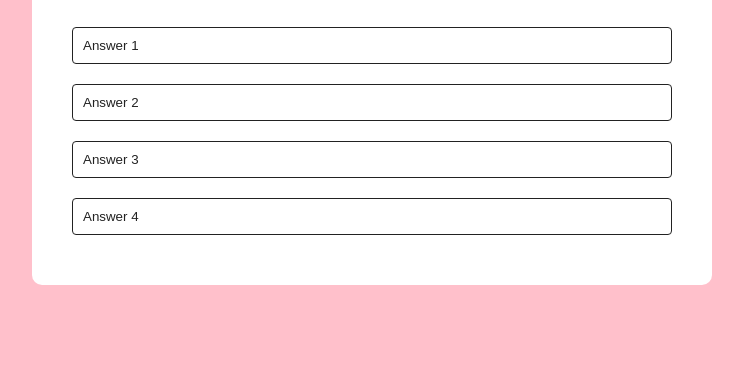
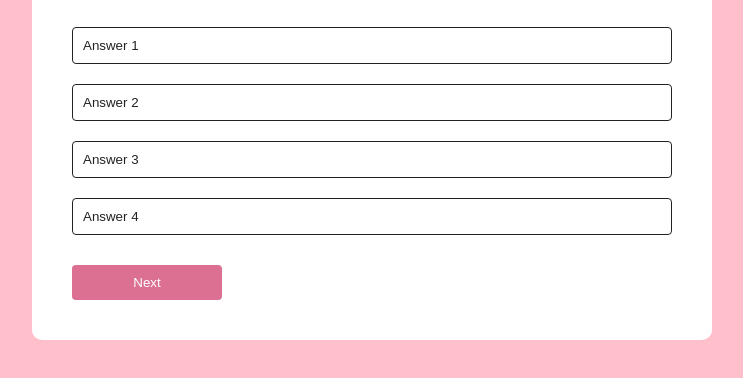
Before and after one commit to bella234428/Quize-app, a plain HTML site: page index.html in a window 1280 px wide. Shown: the part 250-628 px from the top of the page, without its empty margins (268-1011 px from the left). Drawn offline with Linux system fonts and the light colour scheme.

Commit message:
add next button

```diff
--- a/index.css
+++ b/index.css
@@ -26,3 +26,14 @@ body{
     background: #222;
     color: #fff;
 }
+#bag{
+    background: palevioletred;
+    color: white;
+    font-weight: 500;
+    width: 150px;
+    border: 0;
+    padding: 10px;
+    margin: 20px auto 0;
+    border-radius: 4px;
+    cursor: pointer;
+}
--- a/index.html
+++ b/index.html
@@ -18,6 +18,7 @@
                 <button class="app">Answer 3</button>
                 <button class="app">Answer 4</button>
             </div>
+            <button id="bag">Next</button>
         </div>
     </div>
 
```
